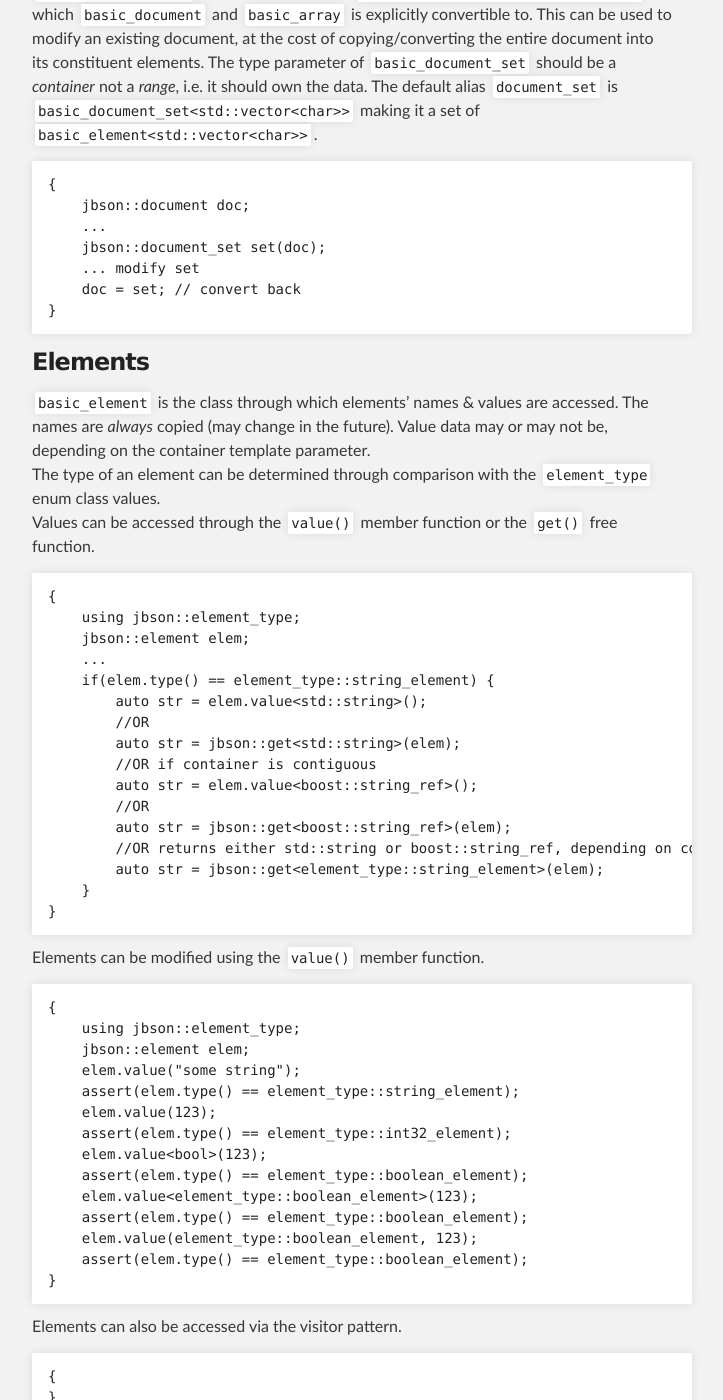
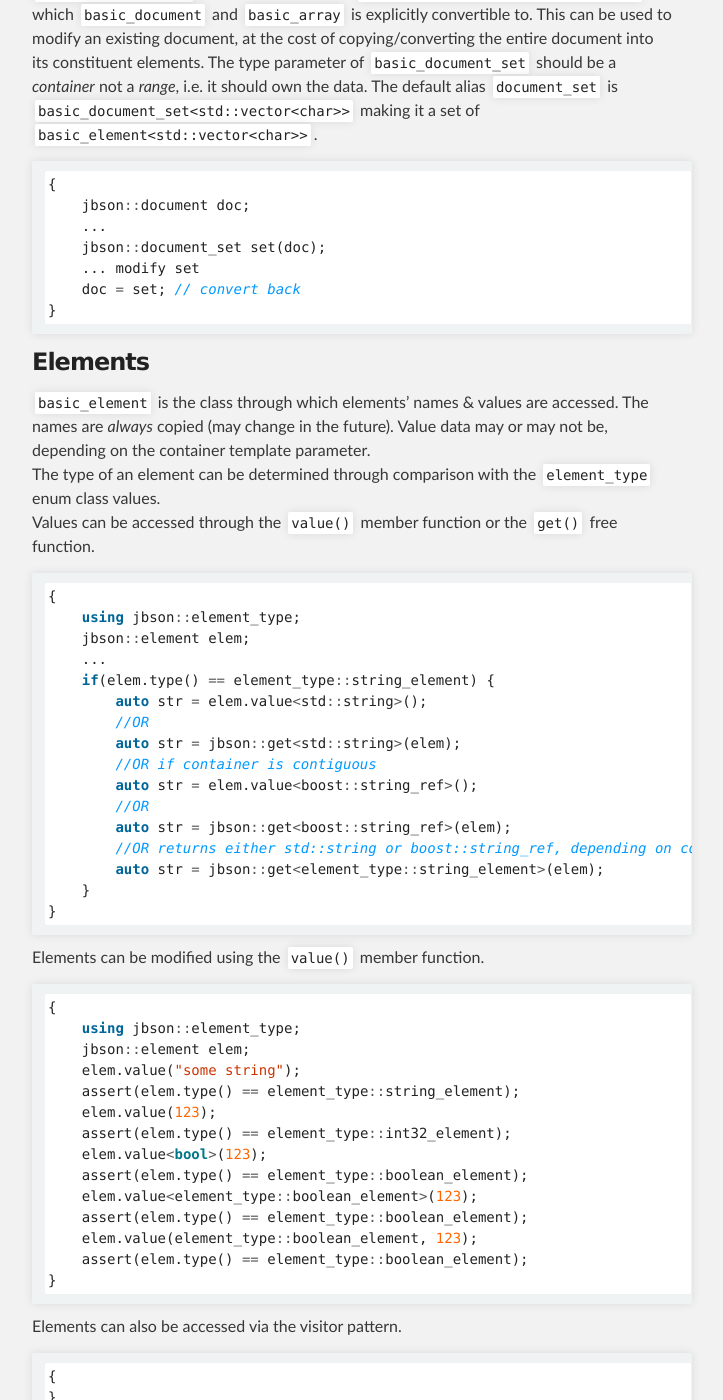
Before and after one commit to chrismanning/jbson, a Jekyll site: the page built from index.md, in a window 1280 px wide and 1400 px high, scrolled down 1452 px. Shown: the whole window, without its empty margins (288-1011 px from the left). Built offline with Jekyll 4.4.1, drawn with Linux system fonts in a browser that asks for light colours; some of the changed text lies outside the part shown.

Commit message:
Use cpp instead of C++ for code block highlighting

````diff
--- a/index.md
+++ b/index.md
@@ -22,7 +22,7 @@
 ### Documents
 
 The main classes of jbson are the templates `basic_document`, `basic_array` & `basic_element`. These types are parameterised with their underlying container or range. It's generally recommended to use a random-access range. Their default aliases i.e. `document` & `element` are parameterised with `std::vector<char>`. The second template parameter of `basic_document` defines the parameter of child `basic_element`s. By default this is defined as a `boost::iterator_range` to avoid copying data, though care should be taken that this element does **not** outlive the container/document which owns the data, else it can be copied to its own element.
-```C++
+```cpp
 {
     jbson::document doc;
     ...
@@ -40,7 +40,7 @@
 ### Document Set
 
 `basic_document_set` is an alias template to `std::multi_set<basic_element,...>` which `basic_document` and `basic_array` is explicitly convertible to. This can be used to modify an existing document, at the cost of copying/converting the entire document into its constituent elements. The type parameter of `basic_document_set` should be a *container* not a *range*, i.e. it should own the data. The default alias `document_set` is `basic_document_set<std::vector<char>>` making it a set of `basic_element<std::vector<char>>`.
-```C++
+```cpp
 {
     jbson::document doc;
     ...
@@ -55,7 +55,7 @@
 `basic_element` is the class through which elements' names & values are accessed. The names are *always* copied (may change in the future). Value data may or may not be, depending on the container template parameter.
 The type of an element can be determined through comparison with the `element_type` enum class values.
 Values can be accessed through the `value()` member function or the `get()` free function.
-```C++
+```cpp
 {
     using jbson::element_type;
     jbson::element elem;
@@ -74,7 +74,7 @@
 }
 ```
 Elements can be modified using the `value()` member function.
-```C++
+```cpp
 {
     using jbson::element_type;
     jbson::element elem;
@@ -91,7 +91,7 @@
 }
 ```
 Elements can also be accessed via the visitor pattern.
-```C++
+```cpp
 {
 }
 ```
@@ -99,7 +99,7 @@
 ### JSON Parsing
 
 JSON documents can be parse with the `json_reader` class, which parses directly to BSON data and can be implicitly converted to any valid `basic_document`, `basic_array` or `basic_document_set`. It can also be move-converted to a `document` or `array` for efficient conversion.
-```C++
+```cpp
 {
     jbson::json_reader reader{};
     reader.parse("{\"some json\": 123 }");
@@ -109,7 +109,7 @@
 ```
 `json_reader` can parse string literals, or any range of UTF-8 codepoints e.g. `std::string`, `boost::string_ref`, `boost::iterator_range<...>`, `QByteArray`, etc.
 For convenience, user-defined literals have been implemented for JSON documents.
-```C++
+```cpp
 {
     using jbson::literal;
     auto doc = R"({
````
